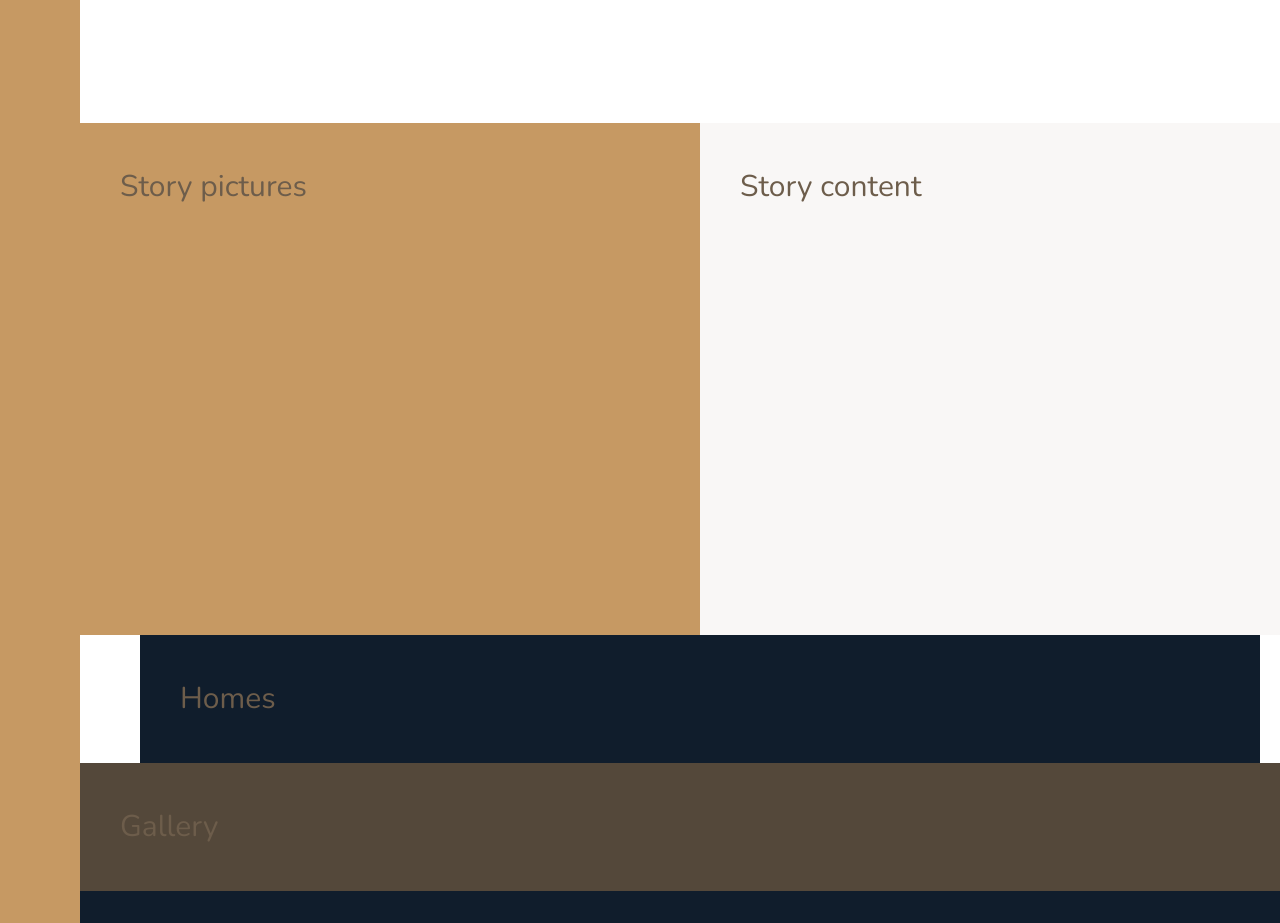
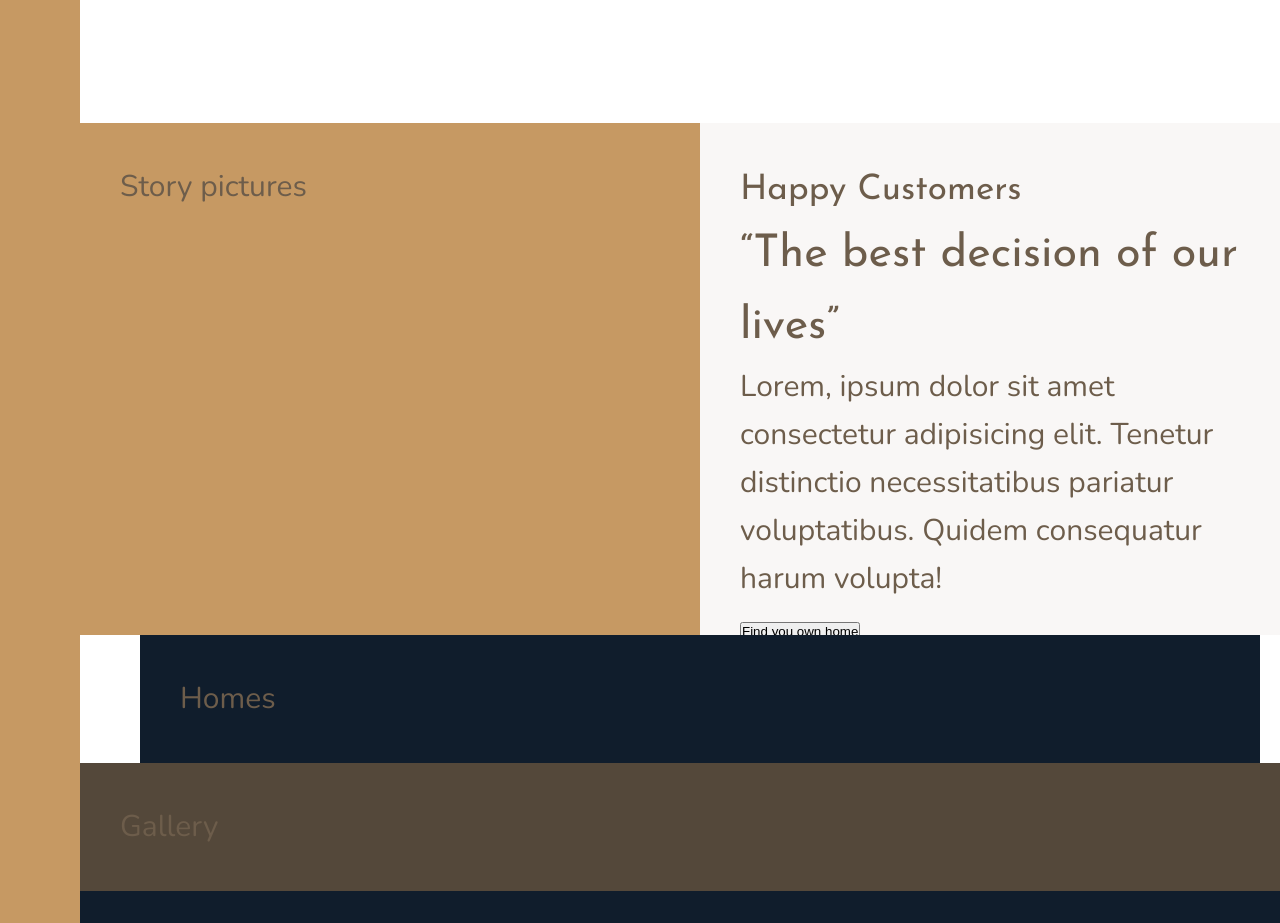
Before and after one commit to echeadle/nexter, a website: page index.html in a window 1280 px wide. Shown: the part 1320-2243 px from the top of the page. Drawn offline with nearby package versions, Linux system fonts and the light colour scheme; files that its build step writes are made by us from their sources.

Commit message:
Edit index for Bulding the story section part 1

```diff
--- a/index.html
+++ b/index.html
@@ -81,7 +81,14 @@
             Story pictures
         </div>
         <div class="story__content">
-            Story content
+            <h3 class="heading-3">Happy Customers</h3>
+            <h2 class="heading-2">&ldquo;The best decision of our lives&rdquo;</h2>
+            <p class="story_text">
+                Lorem, ipsum dolor sit amet consectetur adipisicing elit. Tenetur distinctio
+                necessitatibus pariatur voluptatibus. Quidem consequatur
+                harum volupta!
+            </p>
+            <button class="btn">Find you own home</button>
         </div>
         <section class="homes">
             Homes
```
